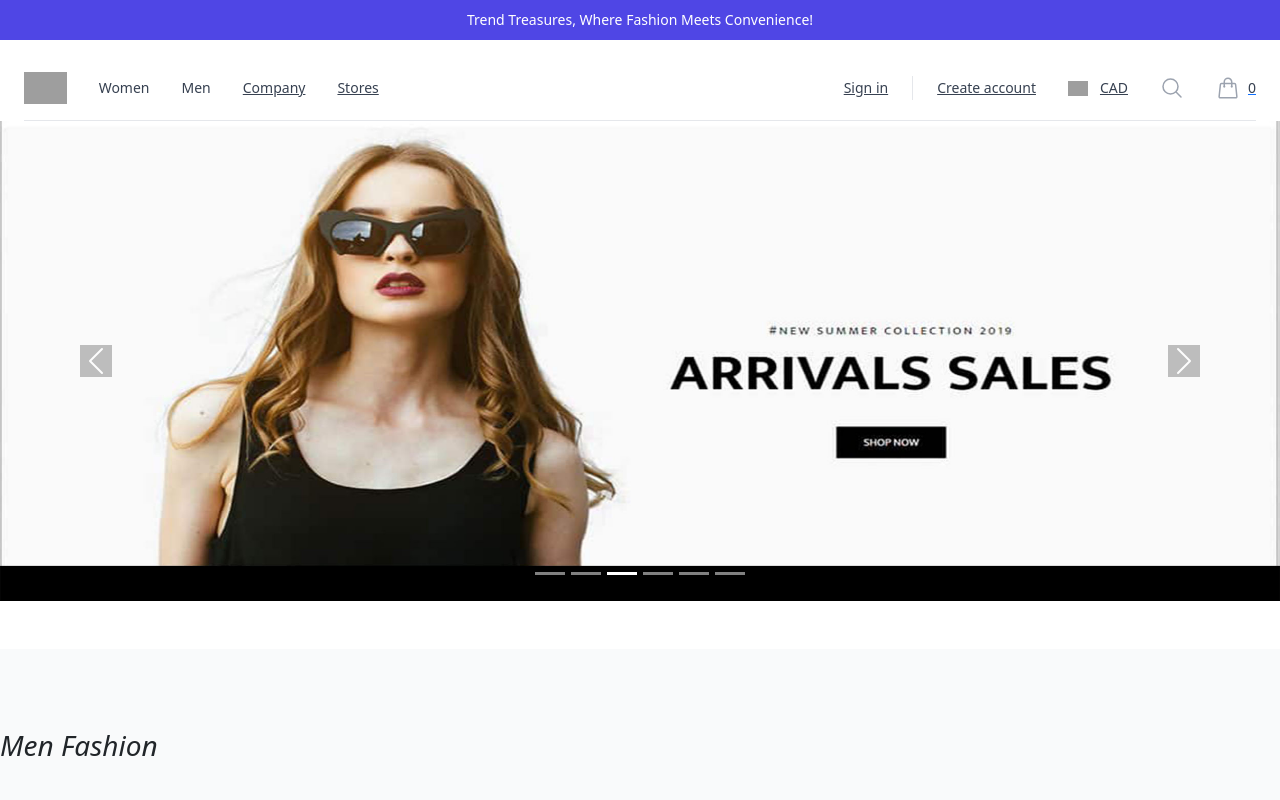
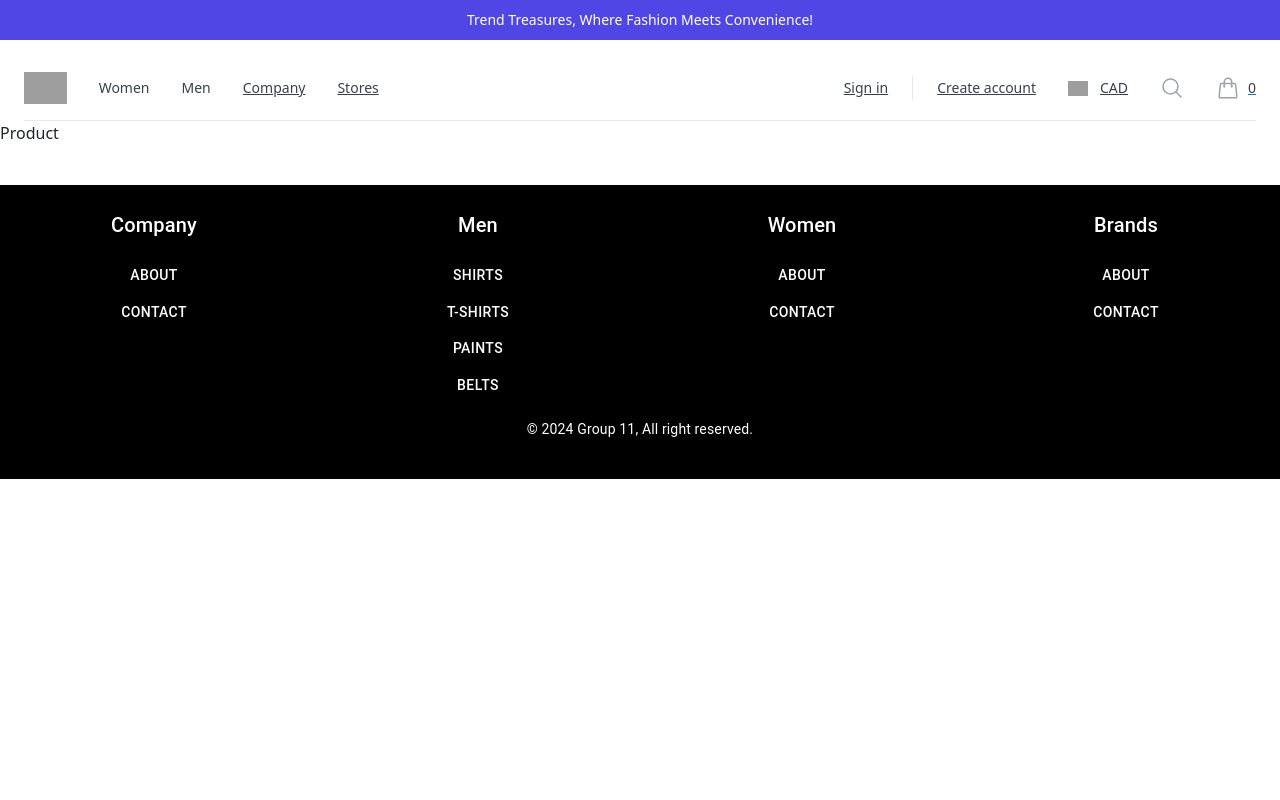
Before and after one commit to Rbrar5738/Trend_Treasures, a React (Create React App) app in the folder frontend/: page /1/1/1 in a window 1280 px wide. Shown: the top 800 px of the page. Built offline with nearby package versions, Linux system fonts and the light colour scheme; grey boxes are pictures that could not be loaded.

Commit message:
Footer created

```diff
--- a/frontend/src/App.js
+++ b/frontend/src/App.js
@@ -1,5 +1,7 @@
 import "./App.css";
+import Footer from "./Customers/Components/Footer/Footer";
 import Navigation from "./Customers/Components/Navigation/Navigation";
+import Product from "./Customers/Components/Product/Product";
 import HomePage from "./Customers/Pages/HomePage/HomePage";
 
 function App() {
@@ -8,7 +10,11 @@ function App() {
       <header className="relative z-[999] bg-white">
         <Navigation className="navigation" />
       </header>
-      <HomePage className="home-page" />
+      <div>
+        {/* <HomePage className="home-page" /> */}
+        <Product />
+      </div>
+      <Footer />
     </>
   );
 }
--- /dev/null
+++ b/frontend/src/Customers/Components/Footer/Footer.jsx
@@ -0,0 +1,74 @@
+import React from 'react'
+import {Grid,Typography,Box,Button} from '@mui/material'
+
+function Footer() {
+  return (
+    <div>
+     <Box
+    className="br-black text-white text-center mt-10"
+    sx={{
+      bgcolor: 'black',
+      color: 'white',
+      py: 3
+    }}
+  >
+    <Grid container spacing={2}>
+      <Grid item xs={12} sm={6} md={3}>
+        <Typography variant="h6" className='pb-3'>Company</Typography>
+        <div>
+        <Button variant="h6"  >About</Button>
+        </div>
+        <div>
+        <Button variant="h6"  >Contact</Button>
+        </div>
+      </Grid>
+
+      <Grid item xs={12} sm={6} md={3}>
+        <Typography variant="h6" className='pb-3'>Men</Typography>
+        <div>
+        <Button variant="h6"  >Shirts</Button>
+        </div>
+        <div>
+        <Button variant="h6"  >T-Shirts</Button>
+        </div>
+
+        <div>
+        <Button variant="h6"  >Paints</Button>
+        </div>
+
+        <div>
+        <Button variant="h6"  >Belts</Button>
+        </div>
+      </Grid>
+
+      <Grid item xs={12} sm={6} md={3}>
+        <Typography variant="h6" className='pb-3'>Women</Typography>
+        <div>
+        <Button variant="h6"  >About</Button>
+        </div>
+        <div>
+        <Button variant="h6"  >Contact</Button>
+        </div>
+      </Grid>
+
+      <Grid item xs={12} sm={6} md={3}>
+        <Typography variant="h6" className='pb-3'>Brands</Typography>
+        <div>
+        <Button variant="h6"  >About</Button>
+        </div>
+        <div>
+        <Button variant="h6"  >Contact</Button>
+        </div>
+      </Grid>
+
+      <Grid className="text-center pt-20" item xs={12}>
+        <Typography variant="body2" className='pb-3'>&copy; 2024 Group 11, All right reserved.</Typography>
+
+      </Grid>
+    </Grid>
+  </Box>
+    </div>
+  )
+}
+
+export default Footer
--- a/frontend/src/Customers/Components/Navigation/Navigation.jsx
+++ b/frontend/src/Customers/Components/Navigation/Navigation.jsx
@@ -17,8 +17,129 @@ import {
   TabPanels,
 } from '@headlessui/react'
 import { Bars3Icon, MagnifyingGlassIcon, ShoppingBagIcon, XMarkIcon } from '@heroicons/react/24/outline'
-import NavigationData from './NavigationData'
 
+const navigation = {
+  categories: [
+    {
+      id: 'women',
+      name: 'Women',
+      featured: [
+        {
+          name: 'New Arrivals',
+          href: '#',
+          imageSrc: 'https://tailwindui.com/img/ecommerce-images/mega-menu-category-01.jpg',
+          imageAlt: 'Models sitting back to back, wearing Basic Tee in black and bone.',
+        },
+        {
+          name: 'Basic Tees',
+          href: '#',
+          imageSrc: 'https://tailwindui.com/img/ecommerce-images/mega-menu-category-02.jpg',
+          imageAlt: 'Close up of Basic Tee fall bundle with off-white, ochre, olive, and black tees.',
+        },
+      ],
+      sections: [
+        {
+          id: 'clothing',
+          name: 'Clothing',
+          items: [
+            { name: 'Tops', href: '#' },
+            { name: 'Dresses', href: '#' },
+            { name: 'Pants', href: '#' },
+            { name: 'Denim', href: '#' },
+            { name: 'Sweaters', href: '#' },
+            { name: 'T-Shirts', href: '#' },
+            { name: 'Jackets', href: '#' },
+            { name: 'Activewear', href: '#' },
+            { name: 'Browse All', href: '#' },
+          ],
+        },
+        {
+          id: 'accessories',
+          name: 'Accessories',
+          items: [
+            { name: 'Watches', href: '#' },
+            { name: 'Wallets', href: '#' },
+            { name: 'Bags', href: '#' },
+            { name: 'Sunglasses', href: '#' },
+            { name: 'Hats', href: '#' },
+            { name: 'Belts', href: '#' },
+          ],
+        },
+        {
+          id: 'brands',
+          name: 'Brands',
+          items: [
+            { name: 'Full Nelson', href: '#' },
+            { name: 'My Way', href: '#' },
+            { name: 'Re-Arranged', href: '#' },
+            { name: 'Counterfeit', href: '#' },
+            { name: 'Significant Other', href: '#' },
+          ],
+        },
+      ],
+    },
+    {
+      id: 'men',
+      name: 'Men',
+      featured: [
+        {
+          name: 'New Arrivals',
+          href: '#',
+          imageSrc: 'https://tailwindui.com/img/ecommerce-images/product-page-04-detail-product-shot-01.jpg',
+          imageAlt: 'Drawstring top with elastic loop closure and textured interior padding.',
+        },
+        {
+          name: 'Artwork Tees',
+          href: '#',
+          imageSrc: 'https://tailwindui.com/img/ecommerce-images/category-page-02-image-card-06.jpg',
+          imageAlt:
+            'Three shirts in gray, white, and blue arranged on table with same line drawing of hands and shapes overlapping on front of shirt.',
+        },
+      ],
+      sections: [
+        {
+          id: 'clothing',
+          name: 'Clothing',
+          items: [
+            { name: 'Tops', href: '#' },
+            { name: 'Pants', href: '#' },
+            { name: 'Sweaters', href: '#' },
+            { name: 'T-Shirts', href: '#' },
+            { name: 'Jackets', href: '#' },
+            { name: 'Activewear', href: '#' },
+            { name: 'Browse All', href: '#' },
+          ],
+        },
+        {
+          id: 'accessories',
+          name: 'Accessories',
+          items: [
+            { name: 'Watches', href: '#' },
+            { name: 'Wallets', href: '#' },
+            { name: 'Bags', href: '#' },
+            { name: 'Sunglasses', href: '#' },
+            { name: 'Hats', href: '#' },
+            { name: 'Belts', href: '#' },
+          ],
+        },
+        {
+          id: 'brands',
+          name: 'Brands',
+          items: [
+            { name: 'Re-Arranged', href: '#' },
+            { name: 'Counterfeit', href: '#' },
+            { name: 'Full Nelson', href: '#' },
+            { name: 'My Way', href: '#' },
+          ],
+        },
+      ],
+    },
+  ],
+  pages: [
+    { name: 'Company', href: '#' },
+    { name: 'Stores', href: '#' },
+  ],
+}
 
 export default function Navigation() {
   const [open, setOpen] = useState(false)
@@ -53,7 +174,7 @@ export default function Navigation() {
             <TabGroup className="mt-2">
               <div className="border-b border-gray-200">
                 <TabList className="-mb-px flex space-x-8 px-4">
-                  {NavigationData.categories.map((category) => (
+                  {navigation.categories.map((category) => (
                     <Tab
                       key={category.name}
                       className="flex-1 whitespace-nowrap border-b-2 border-transparent px-1 py-4 text-base font-medium text-gray-900 data-[selected]:border-indigo-600 data-[selected]:text-indigo
@@ -66,7 +187,7 @@ export default function Navigation() {
                 </TabList>
               </div>
               <TabPanels as={Fragment}>
-                {NavigationData.categories.map((category) => (
+                {navigation.categories.map((category) => (
                   <TabPanel key={category.name} className="space-y-10 px-4 pb-8 pt-10">
                     <div className="grid grid-cols-2 gap-x-4">
                       {category.featured.map((item) => (
@@ -90,7 +211,7 @@ export default function Navigation() {
                           {section.name}
                         </p>
                         <ul
-                          role="list"
+
                           aria-labelledby={`${category.id}-${section.id}-heading-mobile`}
                           className="mt-6 flex flex-col space-y-6"
                         >
@@ -110,7 +231,7 @@ export default function Navigation() {
             </TabGroup>
 
             <div className="space-y-6 border-t border-gray-200 px-4 py-6">
-              {NavigationData.pages.map((page) => (
+              {navigation.pages.map((page) => (
                 <div key={page.name} className="flow-root">
                   <a href={page.href} className="-m-2 block p-2 font-medium text-gray-900">
                     {page.name}
@@ -180,7 +301,7 @@ export default function Navigation() {
               {/* Flyout menus */}
               <PopoverGroup className="hidden lg:ml-8 lg:block lg:self-stretch">
                 <div className="flex h-full space-x-8">
-                  {NavigationData.categories.map((category) => (
+                  {navigation.categories.map((category) => (
                     <Popover key={category.name} className="flex">
                       <div className="relative flex">
                         <PopoverButton className="relative z-10 -mb-px flex items-center border-b-2 border-transparent pt-px text-sm font-medium text-gray-700 transition-colors duration-200 ease-out hover:text-gray-800 data-[open]:border-indigo-600 data-[open]:text-indigo-600">
@@ -247,7 +368,7 @@ export default function Navigation() {
                     </Popover>
                   ))}
 
-                  {NavigationData.pages.map((page) => (
+                  {navigation.pages.map((page) => (
                     <a
                       key={page.name}
                       href={page.href}
--- a/frontend/src/Customers/Components/Navigation/NavigationData.js
+++ b/frontend/src/Customers/Components/Navigation/NavigationData.js
@@ -88,12 +88,12 @@ const NavigationData = {
           id: "clothing",
           name: "Clothing",
           items: [
-            { name: "Tops", href: "#" },
+            { name: "Shirts", href: "#" },
             { name: "Pants", href: "#" },
+            { name: "Shorts", href: "#" },
             { name: "Sweaters", href: "#" },
             { name: "T-Shirts", href: "#" },
             { name: "Jackets", href: "#" },
-            { name: "Activewear", href: "#" },
             { name: "Browse All", href: "#" },
           ],
         },
@@ -101,11 +101,9 @@ const NavigationData = {
           id: "accessories",
           name: "Accessories",
           items: [
-            { name: "Watches", href: "#" },
             { name: "Wallets", href: "#" },
-            { name: "Bags", href: "#" },
             { name: "Sunglasses", href: "#" },
-            { name: "Hats", href: "#" },
+            { name: "Caps", href: "#" },
             { name: "Belts", href: "#" },
           ],
         },
--- /dev/null
+++ b/frontend/src/Customers/Components/Product/Product.jsx
@@ -0,0 +1,9 @@
+import React from 'react'
+
+function Product() {
+  return (
+    <div>Product</div>
+  )
+}
+
+export default Product
--- /dev/null
+++ b/frontend/src/Customers/Components/Product/ProductCard.jsx
@@ -0,0 +1,9 @@
+import React from 'react'
+
+function ProductCard() {
+  return (
+    <div>ProductCard</div>
+  )
+}
+
+export default ProductCard
```
Also changed, not shown: frontend/src/Customers/Components/Product/ProductCard.css (added).
